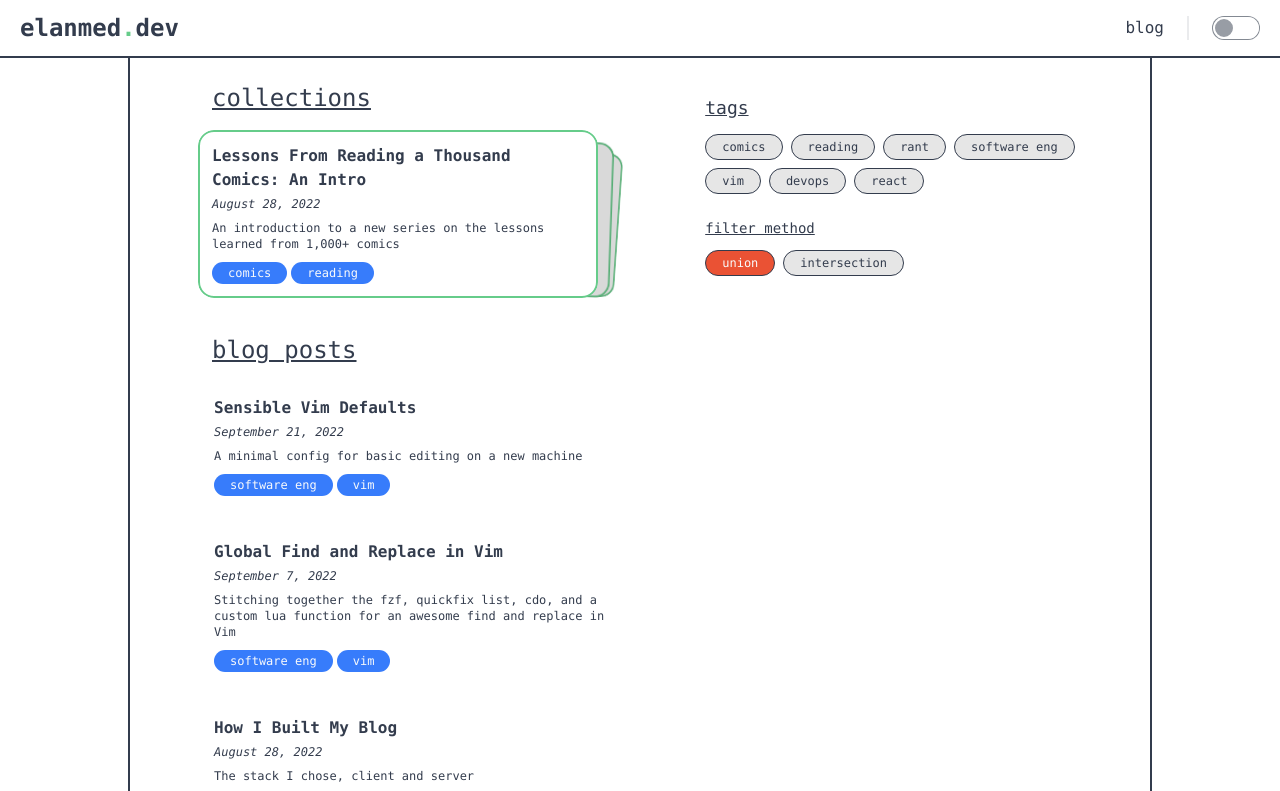
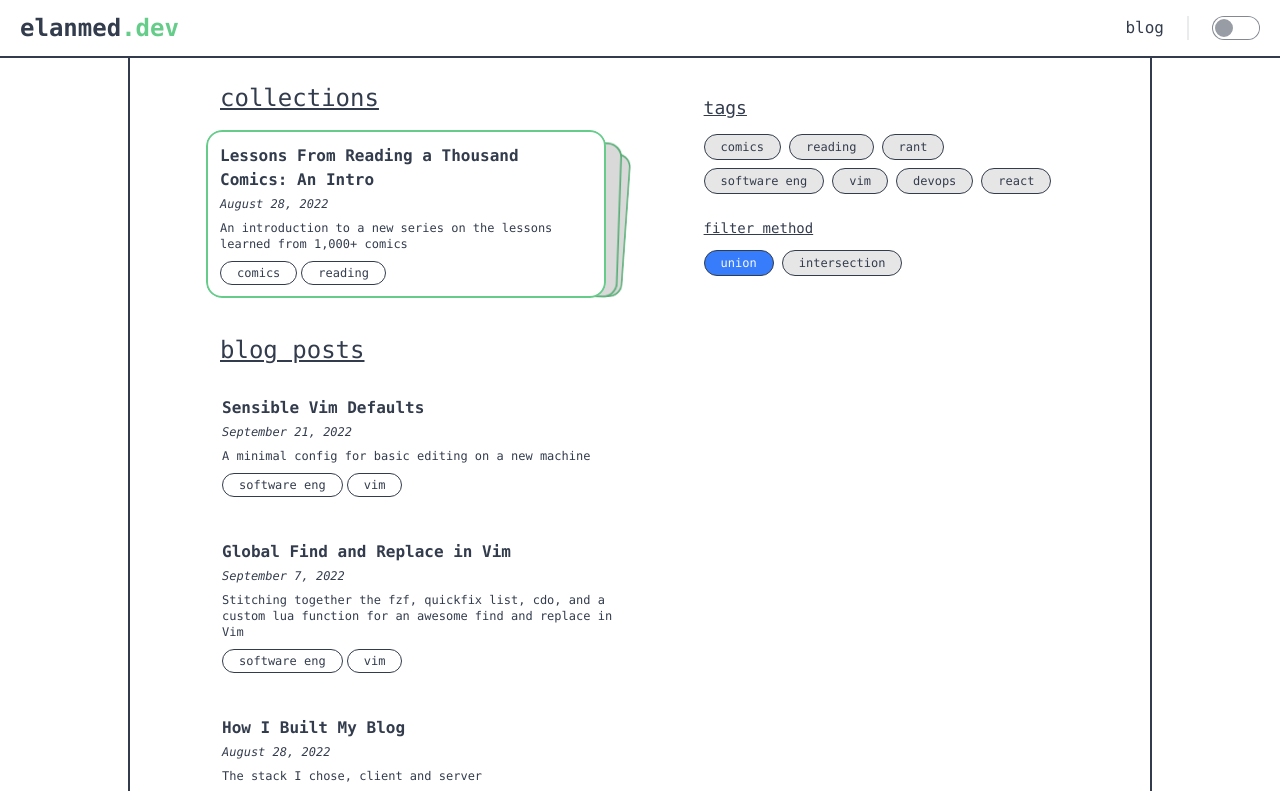
Before and after one commit to ElanMedoff/personal-site, a Next.js app: page /blog in a window 1280 px wide. Shown: the top 791 px of the page. Built offline with nearby package versions, Linux system fonts and the light colour scheme.

Commit message:
style cleanup

```diff
--- a/components/BlogCard.tsx
+++ b/components/BlogCard.tsx
@@ -1,20 +1,22 @@
-import { twMerge } from "tailwind-merge";
+import { twMerge as tm } from "tailwind-merge";
 import Link from "next/link";
 import { Metadata } from "../utils/postHelpers";
 
 export default function BlogCard({
   metadata,
   className,
+  selectedTags,
 }: {
   metadata: Metadata;
   className?: string;
+  selectedTags: string[];
 }) {
   return (
     <Link href={`/blog/${metadata.slug}`}>
       <div
-        className={twMerge(
+        className={tm(
           "max-w-[500px] cursor-pointer rounded-2xl flex items-center p-3 gap-3 bg-base-100",
-          "border-base-100 border-2 hover:border-neutral",
+          "border-base-100 border-2 hover:border-primary",
           className
         )}
       >
@@ -26,7 +28,11 @@ export default function BlogCard({
             {metadata.tags.map((tag, index) => (
               <span
                 key={index}
-                className="px-4 py-1 mr-1 text-xs rounded-full bg-secondary text-secondary-content"
+                className={tm(
+                  "px-4 py-1 mr-1 text-xs rounded-full border border-neutral",
+                  selectedTags.includes(tag) &&
+                    "bg-secondary text-secondary-content"
+                )}
               >
                 {tag}
               </span>
--- a/components/Content.tsx
+++ b/components/Content.tsx
@@ -5,10 +5,11 @@ export default function Content({ children }: { children: ReactNode }) {
   return (
     <div
       className={tm(
-        "min-h-screen w-full max-w-5xl m-auto py-6 bg-base-100 overflow-hidden border-x-2 border-neutral"
+        "min-h-screen w-full max-w-5xl m-auto py-6 bg-base-100 overflow-hidden border-x-2 border-neutral",
+        "border-x-0 lg:border-x-2"
       )}
     >
-      <main className="max-w-4xl m-auto w-full px-2">{children}</main>
+      <main className="max-w-4xl m-auto w-full px-4">{children}</main>
     </div>
   );
 }
--- a/components/Footer.tsx
+++ b/components/Footer.tsx
@@ -1,6 +1,6 @@
 export default function Footer() {
   return (
-    <footer className="flex justify-center py-4 text-xs border-t-base-300 border-t-2 bg-base-200">
+    <footer className="flex justify-center py-4 text-xs border-t-neutral border-t-2 bg-base-200">
       <span>© elan medoff</span>
     </footer>
   );
--- a/components/Github.tsx
+++ b/components/Github.tsx
@@ -17,12 +17,12 @@ const RepoCard = ({ repo, index }: { repo: Repo; index: number }) => {
 
   useEffect(() => {
     controls.start({
-      x: [null, 5, -5, 5, -5],
+      x: [null, 5, -5, 5, 0],
       transition: {
         type: "spring",
         duration: 0.4,
         repeat: Infinity,
-        repeatDelay: 5,
+        repeatDelay: 4,
         delay: 1,
       },
     });
@@ -53,6 +53,8 @@ const RepoCard = ({ repo, index }: { repo: Repo; index: number }) => {
       onMouseOver={index === 0 ? () => controls.stop() : undefined}
     >
       <Atropos
+        rotateXMax={25}
+        rotateYMax={25}
         className="relative w-max"
         rotateChildren={
           <>
--- a/components/Header.tsx
+++ b/components/Header.tsx
@@ -13,9 +13,7 @@ export default function Header() {
           <Link href="/">
             <span>
               elanmed
-              <span className="hidden sm:inline">
-                <span className="text-primary">.</span>dev
-              </span>
+              <span className="hidden sm:inline text-primary">.dev</span>
             </span>
           </Link>
         </h3>
--- a/components/Profile.tsx
+++ b/components/Profile.tsx
@@ -7,6 +7,7 @@ import { useEffect, useState } from "react";
 import { motion, useAnimationControls } from "framer-motion";
 import Skeleton from "./Skeleton";
 import Anchor from "./reusable/Anchor";
+import AtroposBorder from "./AtroposBorder";
 
 const fetchSrc = async (url: "sky" | "horizon" | "leaves" | "profile") => {
   const response = await fetch(`/profile/${url}.png`);
@@ -55,12 +56,12 @@ export default function Profile() {
     if (loading) return;
 
     controls.start({
-      x: [null, 5, -5, 5, -5],
+      x: [null, 5, -5, 5, 0],
       transition: {
         type: "spring",
         duration: 0.4,
         repeat: Infinity,
-        repeatDelay: 5,
+        repeatDelay: 4,
         delay: 1,
       },
     });
@@ -77,6 +78,8 @@ export default function Profile() {
         <Atropos
           className="relative"
           innerClassName="overflow-hidden border-2 border-neutral"
+          rotateXMax={18}
+          rotateYMax={18}
         >
           <AtroposImage src={sky} alt="profile pic" offset={0} />
           <AtroposImage
--- a/pages/blog/index.tsx
+++ b/pages/blog/index.tsx
@@ -1,5 +1,5 @@
 import { twMerge as tm } from "tailwind-merge";
-import { useState } from "react";
+import { ReactNode, useState } from "react";
 import BlogCard from "../../components/BlogCard";
 import SwiperCards from "../../components/SwiperCards";
 import { fetchAllMetadata, Metadata } from "../../utils/postHelpers";
@@ -26,6 +26,29 @@ const getPostsByCollection = (posts: Metadata[], allCollections: string[]) => {
 
 const getPostsWoCollection = (posts: Metadata[]) => {
   return posts.filter(({ collection }) => collection === null);
+};
+
+const Pill = ({
+  className,
+  children,
+  onClick,
+}: {
+  className: string;
+  children: ReactNode;
+  onClick: (args: any) => void;
+}) => {
+  return (
+    <span
+      className={tm(
+        "cursor-pointer select-none rounded-full px-4 py-1 text-xs bg-base-200 transition border border-neutral",
+        "hover:bg-base-300",
+        className
+      )}
+      onClick={onClick}
+    >
+      {children}
+    </span>
+  );
 };
 
 export default function Blog({ allPosts }: { allPosts: Metadata[] }) {
@@ -60,7 +83,9 @@ export default function Blog({ allPosts }: { allPosts: Metadata[] }) {
 
   const renderPostsWoCollection = () => {
     return orderPosts(getPostsWoCollection(currPosts), "date").map(
-      (metadata, index) => <BlogCard metadata={metadata} key={index} />
+      (metadata, index) => (
+        <BlogCard metadata={metadata} key={index} selectedTags={selectedTags} />
+      )
     );
   };
 
@@ -75,6 +100,7 @@ export default function Blog({ allPosts }: { allPosts: Metadata[] }) {
               metadata={metadata}
               key={index}
               className="border-primary"
+              selectedTags={selectedTags}
             />
           ))}
           className={tm(
@@ -103,7 +129,7 @@ export default function Blog({ allPosts }: { allPosts: Metadata[] }) {
         {!shouldRenderCollectionsTitle() && !shouldRenderBlogTitle() ? (
           <div className="pl-3">
             <h2 className="mb-3 text-2xl">no results!</h2>
-            <p className="italic">try selecting other combinations</p>
+            <p className="italic">try selecting a different combination</p>
           </div>
         ) : null}
         {shouldRenderCollectionsTitle() ? (
@@ -119,11 +145,9 @@ export default function Blog({ allPosts }: { allPosts: Metadata[] }) {
         <h2 className="m-3 text-lg underline w-max">tags</h2>
         <div className="flex flex-wrap pl-3 gap-2">
           {allTags.map((filter, index) => (
-            <span
+            <Pill
               key={index}
               className={tm(
-                "cursor-pointer select-none rounded-full px-4 py-1 text-xs bg-base-200 transition border border-neutral",
-                "hover:bg-base-300",
                 selectedTags.includes(filter) &&
                   "bg-secondary hover:bg-secondary text-secondary-content"
               )}
@@ -140,33 +164,29 @@ export default function Blog({ allPosts }: { allPosts: Metadata[] }) {
               }}
             >
               {filter}
-            </span>
+            </Pill>
           ))}
         </div>
         <h2 className="m-3 mt-6 text-sm underline w-max">filter method</h2>
         <div className="flex flex-wrap pl-3 gap-2">
-          <span
+          <Pill
             className={tm(
-              "cursor-pointer select-none rounded-full px-4 py-1 text-xs bg-base-200 transition border border-neutral",
-              "hover:bg-base-300",
               filterMethod === "union" &&
-                "bg-accent hover:bg-accent text-accent-content"
+                "bg-secondary hover:bg-secondary text-secondary-content"
             )}
             onClick={() => setFilterMethod("union")}
           >
             union
-          </span>
-          <span
+          </Pill>
+          <Pill
             className={tm(
-              "cursor-pointer select-none rounded-full px-4 py-1 text-xs bg-base-200 transition border border-neutral",
-              "hover:bg-base-300",
               filterMethod === "intersection" &&
-                "bg-accent hover:bg-accent text-accent-content"
+                "bg-secondary hover:bg-secondary text-secondary-content"
             )}
             onClick={() => setFilterMethod("intersection")}
           >
             intersection
-          </span>
+          </Pill>
         </div>
       </section>
     </div>
```
Also changed, not shown: utils/githubHelpers.ts (+6 -1 lines).
